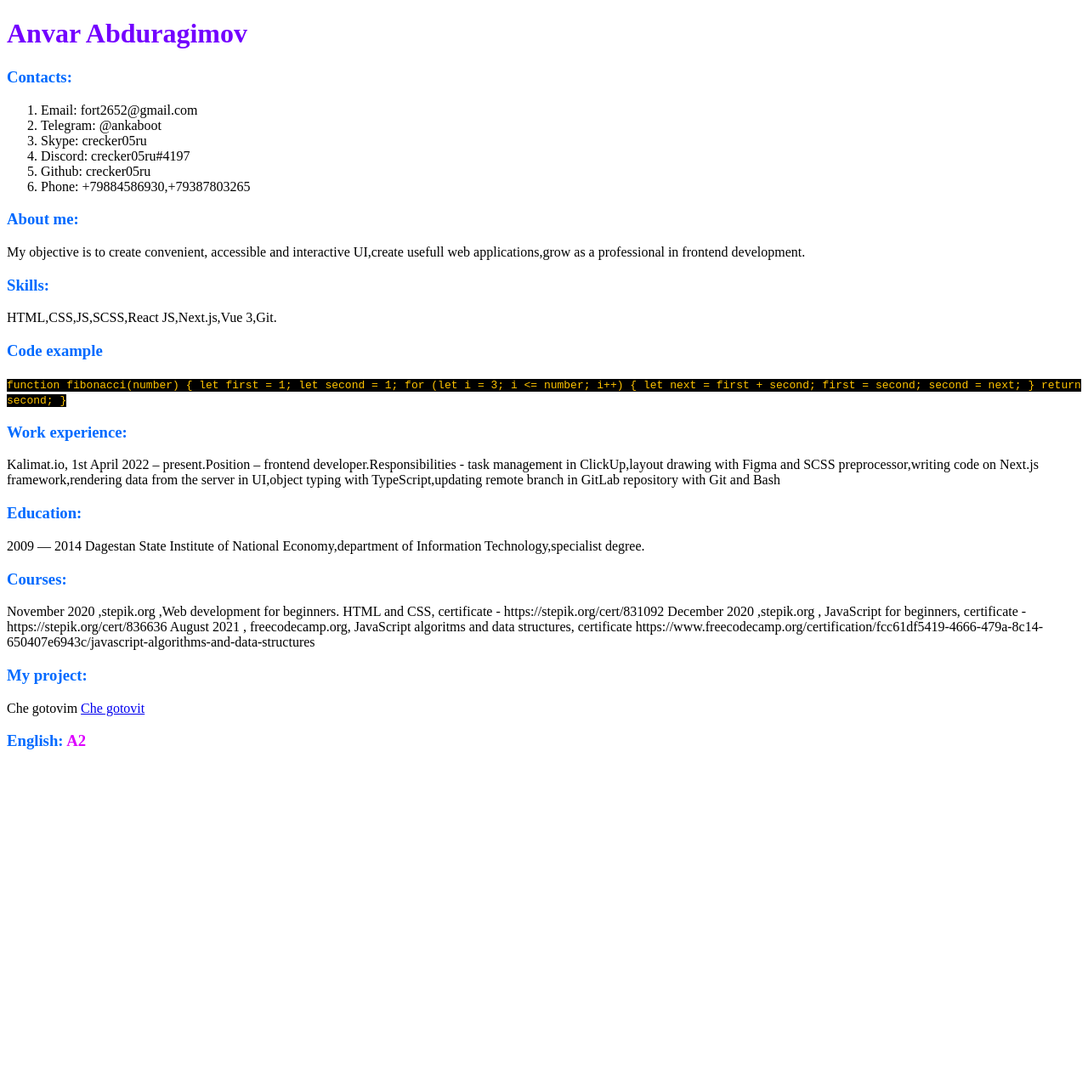
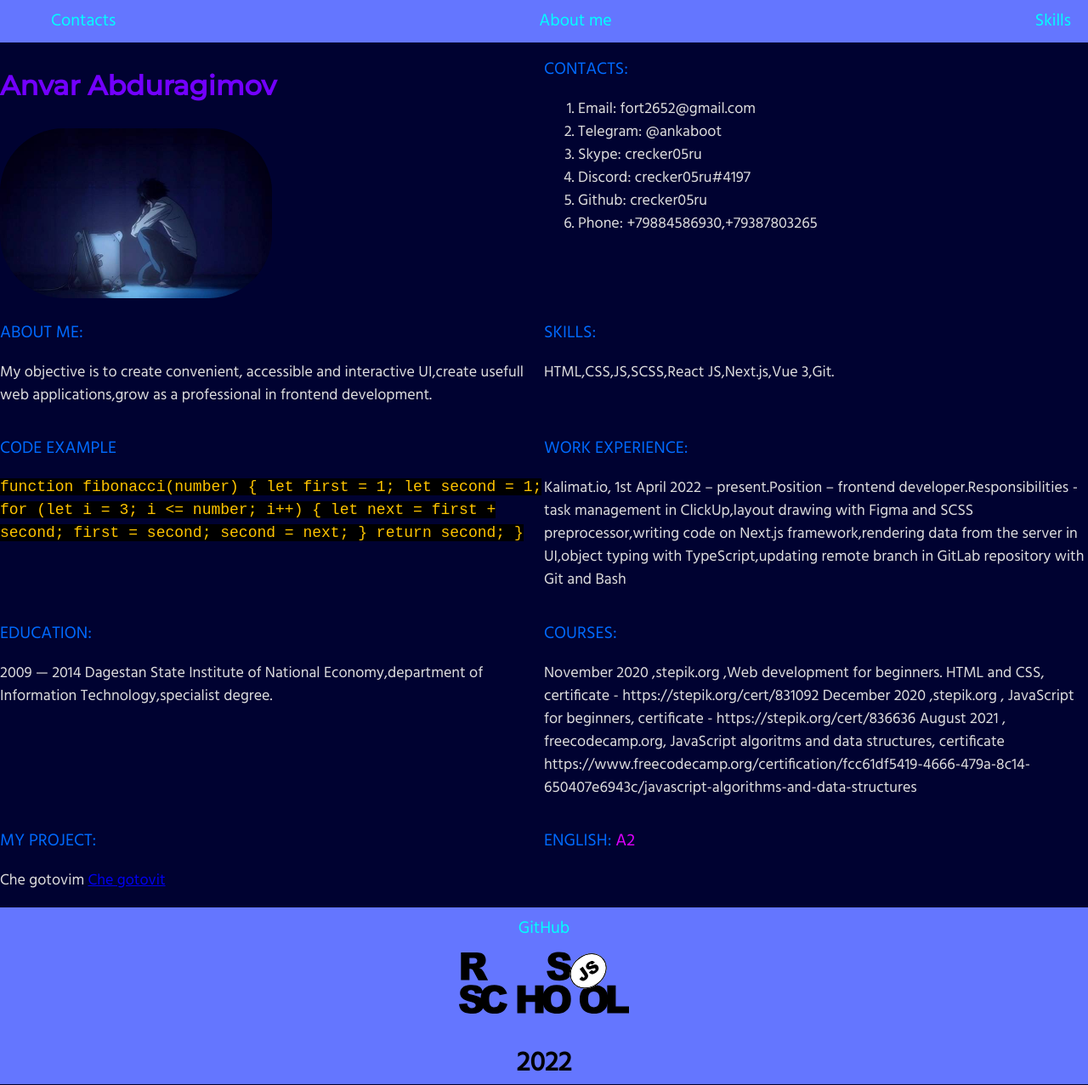
Before and after one commit to crecker05ru/rsschool-cv, a plain HTML site: page index.html in a window 1280 px wide. Shown: the whole page at 85% size. Before the commit the page ends 902 px from the top, so only its background shows below. Drawn offline with Linux system fonts and the light colour scheme.

Commit message:
fix: add styles

```diff
--- a/index.html
+++ b/index.html
@@ -2,65 +2,111 @@
 <html lang="en">
   <head>
     <meta charset="UTF-8" >
-    <meta http-equiv="X-UA-Compatible" content="IE=edge">
-    <meta name="viewport" content="width=device-width, initial-scale=1.0">
+    <meta http-equiv="X-UA-Compatible" content="IE=edge" >
+    <meta name="viewport" content="width=device-width, initial-scale=1.0" >
     <title>Anvar Abduragimov CV</title>
-    <link rel="stylesheet" href="./style.css">
+    <link rel="stylesheet" href="./style.css" />
+    <link rel="icon" href="assets/favicon.ico" >
   </head>
   <body>
+    <header class="header">
+      <nav class="nav">
+        <ul class="nav-list">
+          <li class="nav-item"><a href="#contacts" class="nav-link">Contacts</a></li>
+          <li class="nav-item"><a href="#about-me" class="nav-link">About me</a></li>
+          <li class="nav-item"><a href="#skills" class="nav-link">Skills</a></li>
+        </ul>
+      </nav>
+    </header>
     <div class="container">
+      <main class="main main-container">
+        <section class="section">
           <h1 class="name">Anvar Abduragimov</h1>
-      <h3 class="subtitle">Contacts:</h3>
+          <img src="./assets/img/avatar.jpg" alt="my avatar" width="320" height="200" class="avatar"/>
+        </section>
+        <section class="section" id="contacts">
+          <h2 class="subtitle">Contacts:</h2>
           <ol class="contacts">
-        <li>Email: fort2652@gmail.com</li>
+            <li><span>Email:</span> fort2652@gmail.com</li>
             <li>Telegram: @ankaboot</li>
             <li>Skype: crecker05ru</li>
             <li>Discord: crecker05ru#4197</li>
             <li>Github: crecker05ru</li>
             <li>Phone: +79884586930,+79387803265</li>
           </ol>
-      <h3 class="subtitle">About me:</h3>
+        </section>
+        <section class="section" id="about-me">
+          <h2 class="subtitle" >About me:</h2>
           <p>
             My objective is to create convenient, accessible and interactive
             UI,create usefull web applications,grow as a professional in frontend
             development.
           </p>
-      <h3 class="subtitle">Skills:</h3>
+        </section>
+        <section class="section" id="skills">
+          <h2 class="subtitle" >Skills:</h2>
           <p>HTML,CSS,JS,SCSS,React JS,Next.js,Vue 3,Git.</p>
-      <h3 class="subtitle">Code example</h3>
+        </section>
+        <section class="section" id="code">
+          <h2 class="subtitle">Code example</h2>
           <code class="code">
-        function fibonacci(number) { let first = 1; let second = 1; for (let i =
-        3; i &lt;= number; i++) { let next = first + second; first = second;
+            function fibonacci(number) { let first = 1; let second = 1; for (let i
+            = 3; i &lt;= number; i++) { let next = first + second; first = second;
             second = next; } return second; }
           </code>
-      <h3 class="subtitle">Work experience:</h3>
+        </section>
+        <section class="section" id="work-experience">
+          <h2 class="subtitle">Work experience:</h2>
           <p>
             Kalimat.io, 1st April 2022 – present.Position – frontend
             developer.Responsibilities - task management in ClickUp,layout drawing
             with Figma and SCSS preprocessor,writing code on Next.js
             framework,rendering data from the server in UI,object typing with
-        TypeScript,updating remote branch in GitLab repository with Git and Bash
+            TypeScript,updating remote branch in GitLab repository with Git and
+            Bash
           </p>
-      <h3 class="subtitle">Education:</h3>
+        </section>
+        <section class="section" id="education">
+          <h2 class="subtitle">Education:</h2>
           <p>
             2009 — 2014 Dagestan State Institute of National Economy,department of
             Information Technology,specialist degree.
           </p>
-      <h3 class="subtitle">Courses:</h3>
+        </section>
+        <section class="section" id="courses">
+          <h2 class="subtitle">Courses:</h2>
           <p>
-        November 2020 ,stepik.org ,Web development for beginners. HTML and CSS,
-        certificate - https://stepik.org/cert/831092 December 2020 ,stepik.org ,
-        JavaScript for beginners, certificate - https://stepik.org/cert/836636
-        August 2021 , freecodecamp.org, JavaScript algoritms and data
-        structures, certificate
+            November 2020 ,stepik.org ,Web development for beginners. HTML and
+            CSS, certificate - https://stepik.org/cert/831092 December 2020
+            ,stepik.org , JavaScript for beginners, certificate -
+            https://stepik.org/cert/836636 August 2021 , freecodecamp.org,
+            JavaScript algoritms and data structures, certificate
             https://www.freecodecamp.org/certification/fcc61df5419-4666-479a-8c14-650407e6943c/javascript-algorithms-and-data-structures
           </p>
-      <h3 class="subtitle">My project:</h3>
+        </section>
+        <section class="section" id="my-project">
+          <h2 class="subtitle">My project:</h2>
           <p>
             Che gotovim
             <a href="https://github.com/crecker05ru/che-gotovit">Che gotovit</a>
           </p>
-      <h3 class="subtitle">English: <span class="value">A2</span></h3>
+        </section>
+        <section class="section" id="languages">
+          <h2 class="subtitle">English: <span class="value">A2</span></h2>
+        </section>
+      </main>
     </div>
+    <footer class="footer">
+      <section class="footer-section">
+
+        <nav>
+          <a class="nav-link" href="https://crecker05ru.github.io/rsschool-cv/">GitHub</a>
+        </nav>
+        <a class="svg-link" href="https://rs.school/js/">
+          <img src="./assets/svg/rs_school_js.svg" alt="RS School logo" width="200" />
+        </a>
+        <h2 class="footer-year">2022</h2>
+      </section>
+    </footer>
   </body>
 </html>
--- a/style.css
+++ b/style.css
@@ -1,11 +1,85 @@
-.container {
+@font-face {
+  font-family: 'Montserrat';
+  src: url("assets/fonts/Montserrat-Medium.ttf");
+  font-weight: 400;
+}
+@font-face {
+  font-family: 'Hind';
+  src: url("assets/fonts/Hind-Regular.ttf");
+  font-weight: 300;
+}
+
+html {
+  scroll-behavior: smooth;
+  padding: 0;
+}
+ul {
+  margin: 0;
+}
+* {
+  box-sizing: border-box;
+}
+
+body {
+  background-color: rgb(0, 2, 49);
+  color: rgb(222, 222, 222);
+  font-family: 'Hind', sans-serif;
+  font-size: 18px;
+  font-weight: 400;
+  line-height: 1.5;
+  min-height: 100vh;
+  margin: 0;
+  padding: 0;
+}
+.header {
+  background-color: #6476ff;
+}
+ .container {
   max-width: 1280px;
   margin: 0 auto;
 }
+.main-container {
+  display: flex;
+  flex-wrap: wrap;
+}
+
+.section {
+  width: 50%;
+}
+.nav {
+  max-width: 1280px;
+  margin: 0 auto;
+}
+.nav-list {
+  display: flex;
+  justify-content: space-between;
+  align-items: center;
+  list-style: none;
+}
+.nav-link {
+  padding: 0 20px;
+  line-height: 50px;
+  color: rgb(2, 255, 255);
+  text-decoration: none;
+  font-size: 20px;
+  transition: .3s;
+}
+.nav-link:hover {
+  color: rgb(0, 173, 173);
+}
+
 .name {
   color: #7300ff;
+  font-family: 'Montserrat', sans-serif;
+  font-size: 32px;
+}
+.avatar {
+  border-radius: 75px;
 }
 .subtitle {
+  font-size: 20px;
+  font-weight: 400;
+  text-transform: uppercase;
   color: rgb(0, 106, 255);
 }
 .code {
@@ -16,3 +90,24 @@
 .value {
   color: #dd00ff;
 }
+.footer {
+  background-color: #6476ff;
+}
+.footer-section {
+  max-width: 1280px;
+  margin: 0 auto;
+  text-align: center;
+}
+.footer-year {
+  color: #000;
+  font-size: 32px;
+  margin-bottom: 0;
+}
+svg-link {
+  cursor: pointer;
+}
+@media (max-width: 768px) {
+  .section {
+    width: 100%;
+  }
+}
```
Also changed, not shown: assets/favicon.ico (added), assets/fonts/Hind-Regular.ttf (added), assets/fonts/Montserrat-Medium.ttf (added), assets/img/avatar.jpg (added), assets/svg/rs_school_js.svg (added). Lines whose indentation alone changed are shown as unchanged.
